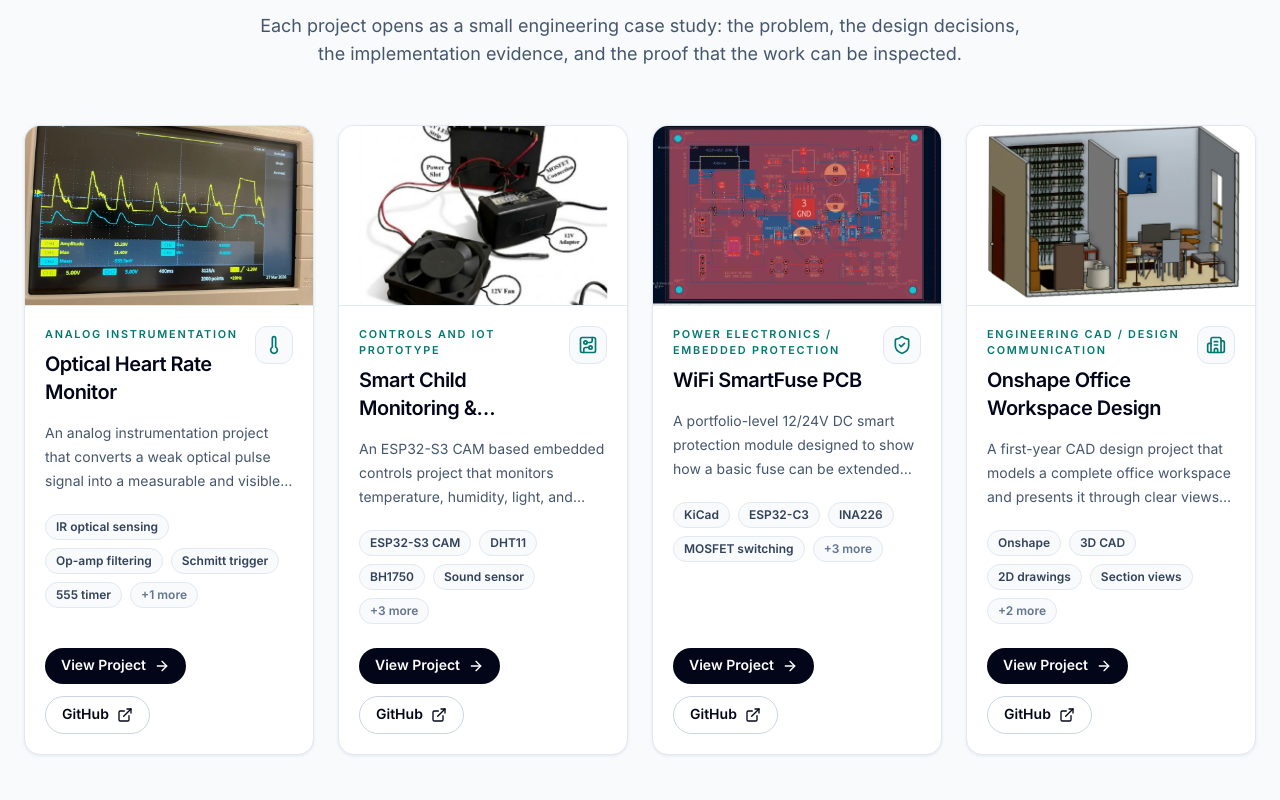
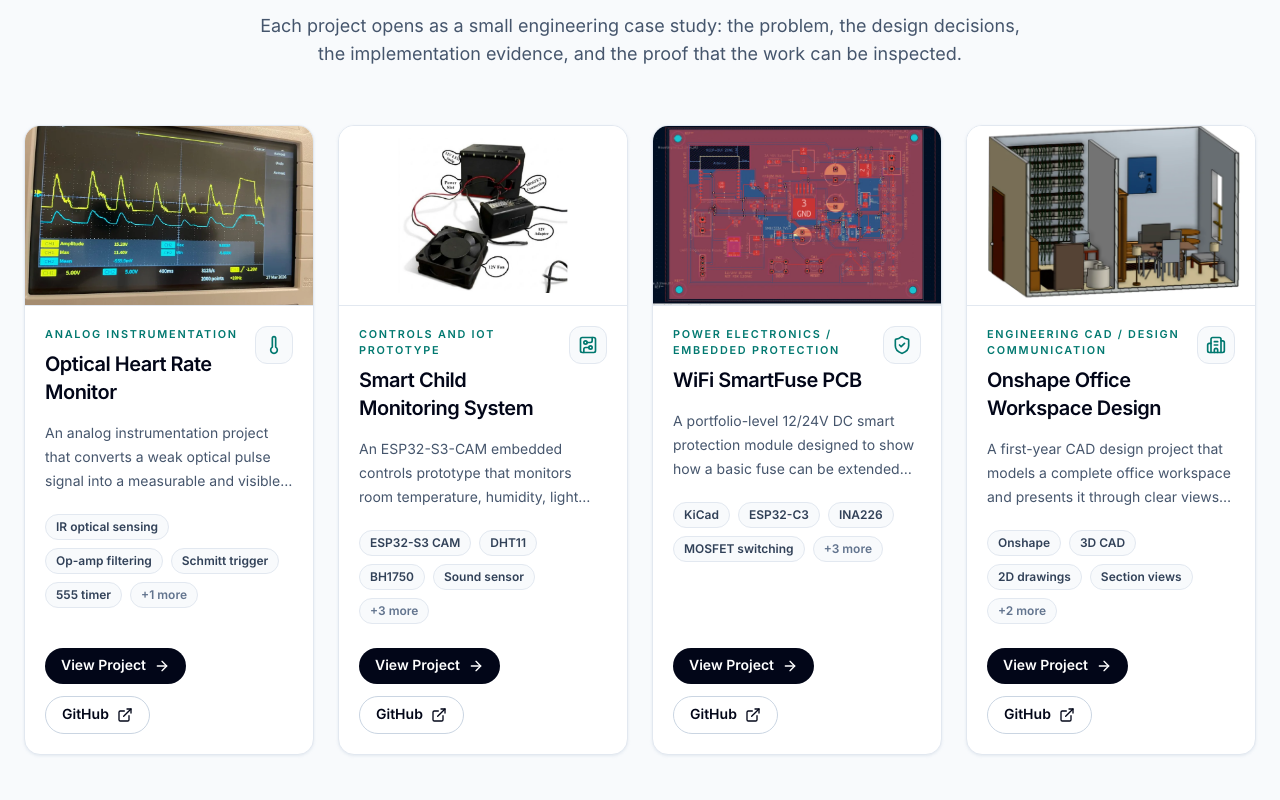
Before and after one commit to naman8857/naman8857.github.io, a Next.js app: page / in a window 1280 px wide. Shown: the part 4260-5060 px from the top of the page. Built offline with nearby package versions, Linux system fonts and the light colour scheme.

Commit message:
Polish child monitoring project page and tile layout

```diff
--- a/app/projects/[slug]/page.tsx
+++ b/app/projects/[slug]/page.tsx
@@ -21,6 +21,8 @@ export default async function ProjectDetailPage({
   }
 
   const Icon = project.icon;
+  const heroImageClassName = project.imageFit === 'contain' ? 'object-contain p-4' : 'object-cover';
+  const hasThreeProofImages = project.gallery.length === 3;
 
   return (
     <main className="min-h-screen overflow-x-hidden bg-slate-50 text-slate-950">
@@ -74,13 +76,13 @@ export default async function ProjectDetailPage({
             </div>
 
             <div className="overflow-hidden rounded-2xl border border-slate-200 bg-white shadow-xl shadow-slate-200/80">
-              <div className="relative aspect-[16/10] bg-slate-100">
+              <div className="relative aspect-[16/10] bg-white">
                 <Image
                   src={project.image}
                   alt={`${project.title} main project image`}
                   fill
                   priority
-                  className="object-cover"
+                  className={heroImageClassName}
                   sizes="(max-width: 1024px) 100vw, 50vw"
                 />
               </div>
@@ -143,19 +145,21 @@ export default async function ProjectDetailPage({
               ) : null}
             </div>
 
-            <div className="grid gap-4 md:grid-cols-3">
+            <div className={hasThreeProofImages ? 'grid gap-4 md:grid-cols-2' : 'grid gap-4 md:grid-cols-3'}>
               {project.gallery.map((item, index) => (
                 <figure
                   key={item.src}
-                  className={index === 0 ? 'md:col-span-3 overflow-hidden rounded-xl border border-slate-200 bg-slate-50' : 'overflow-hidden rounded-xl border border-slate-200 bg-slate-50'}
+                  className={index === 0
+                    ? `${hasThreeProofImages ? 'md:col-span-2' : 'md:col-span-3'} overflow-hidden rounded-xl border border-slate-200 bg-white`
+                    : 'overflow-hidden rounded-xl border border-slate-200 bg-white'}
                 >
-                  <div className={index === 0 ? 'relative aspect-[16/9]' : 'relative aspect-[4/3]'}>
+                  <div className={index === 0 || hasThreeProofImages ? 'relative aspect-[16/9]' : 'relative aspect-[4/3]'}>
                     <Image
                       src={item.src}
                       alt={item.alt}
                       fill
                       className="object-contain"
-                      sizes={index === 0 ? '(max-width: 1024px) 100vw, 820px' : '(max-width: 1024px) 100vw, 260px'}
+                      sizes={index === 0 ? '(max-width: 1024px) 100vw, 820px' : hasThreeProofImages ? '(max-width: 1024px) 100vw, 420px' : '(max-width: 1024px) 100vw, 260px'}
                     />
                   </div>
                   <figcaption className="border-t border-slate-200 bg-white px-4 py-3 text-xs font-semibold text-slate-600">
--- a/components/ProjectTile.tsx
+++ b/components/ProjectTile.tsx
@@ -5,18 +5,22 @@ import type { Project } from '@/data/projects';
 
 export function ProjectTile({ project }: { project: Project }) {
   const Icon = project.icon;
+  const displayTitle = project.cardTitle ?? project.title;
+  const imageClassName = project.imageFit === 'contain'
+    ? 'object-contain p-3 transition duration-500 group-hover:scale-[1.03]'
+    : 'object-cover transition duration-500 group-hover:scale-[1.03]';
   const visibleTools = project.tools.slice(0, 4);
   const extraToolCount = project.tools.length - visibleTools.length;
 
   return (
-    <article className="group flex h-full min-h-[500px] flex-col overflow-hidden rounded-2xl border border-slate-200 bg-white shadow-sm shadow-slate-200/80 transition duration-300 hover:-translate-y-1 hover:border-teal-200 hover:shadow-xl hover:shadow-slate-200/90">
+    <article className="group flex h-full min-h-[520px] flex-col overflow-hidden rounded-2xl border border-slate-200 bg-white shadow-sm shadow-slate-200/80 transition duration-300 hover:-translate-y-1 hover:border-teal-200 hover:shadow-xl hover:shadow-slate-200/90">
       <Link href={`/projects/${project.slug}`} className="block" aria-label={`View ${project.title}`}>
-        <div className="relative aspect-[16/10] overflow-hidden border-b border-slate-200 bg-slate-100">
+        <div className="relative aspect-[16/10] overflow-hidden border-b border-slate-200 bg-white">
           <Image
             src={project.image}
             alt={`${project.title} project preview`}
             fill
-            className="object-cover transition duration-500 group-hover:scale-[1.03]"
+            className={imageClassName}
             sizes="(max-width: 768px) 100vw, (max-width: 1280px) 50vw, 25vw"
           />
         </div>
@@ -28,8 +32,8 @@ export function ProjectTile({ project }: { project: Project }) {
             <p className="mb-2 text-[0.68rem] font-semibold uppercase tracking-[0.16em] text-teal-700">
               {project.category}
             </p>
-            <h3 className="line-clamp-2 text-xl font-semibold tracking-tight text-slate-950">
-              {project.title}
+            <h3 className="line-clamp-3 text-xl font-semibold tracking-tight text-slate-950">
+              {displayTitle}
             </h3>
           </div>
           <div className="shrink-0 rounded-xl border border-slate-200 bg-slate-50 p-2 text-teal-700">
--- a/data/projects.ts
+++ b/data/projects.ts
@@ -9,6 +9,7 @@ import {
 export type Project = {
   slug: string;
   title: string;
+  cardTitle?: string;
   category: string;
   summary: string;
   problem: string;
@@ -18,6 +19,7 @@ export type Project = {
   icon: LucideIcon;
   repoUrl: string;
   image: string;
+  imageFit?: 'cover' | 'contain';
   gallery: {
     src: string;
     alt: string;
@@ -74,19 +76,21 @@ export const projects: Project[] = [
   {
     slug: 'smart-child-monitoring-system',
     title: 'Smart Child Monitoring & Comfort Control System',
+    cardTitle: 'Smart Child Monitoring System',
     category: 'Controls and IoT Prototype',
     summary:
-      'An ESP32-S3 CAM based embedded controls project that monitors temperature, humidity, light, and sound, then presents the readings through a browser dashboard while switching low-voltage comfort outputs. The prototype demonstrates the full electrical engineering path from sensor input, regulated power, fused protection, MOSFET output control, enclosure wiring, and C++ web-based monitoring.',
+      'An ESP32-S3-CAM embedded controls prototype that monitors room temperature, humidity, light level, and sound, then displays live readings on a local C++ web dashboard while controlling 12V comfort outputs. The project presents a complete sensor-to-action system: low-voltage power conversion, fuse protection, MOSFET load switching, labeled wiring, enclosure integration, and browser-based monitoring.',
     problem:
-      'A child comfort-monitoring system needs more than a single sensor reading. It must collect room conditions, keep the low-voltage electronics powered safely, switch practical loads such as a fan and LED strip, and give the caregiver a clear interface to understand the status. The challenge was to combine sensing, power conversion, output switching, physical packaging, and dashboard visibility into one working prototype.',
+      'A useful comfort-monitoring prototype cannot stop at one sensor value. It needs to read multiple environmental conditions, keep the low-voltage electronics protected and regulated, switch real 12V loads, and present the system status in a way that can be inspected during a demonstration. The engineering challenge was to connect sensing, power, control, protection, packaging, and user interface into one working prototype instead of leaving them as separate parts.',
     built:
-      'Built a low-voltage ESP32-S3 CAM prototype with DHT11 temperature/humidity sensing, BH1750 light measurement, analog sound sensing, LED indicators, buzzer output, a 12V fan output, 12V LED strip output, buck conversion from 12V to 5V, inline fuse protection, capacitor filtering, MOSFET driver circuits, and a browser-accessible dashboard written through the embedded C++/Arduino environment. The final hardware was packaged in a small enclosure with labeled power, fan, LED strip, MOSFET, and adapter connections so the project could be demonstrated as a complete sensor-to-action system.',
+      'Built a low-voltage ESP32-S3-CAM prototype using a DHT11 temperature/humidity sensor, BH1750 light sensor, analog sound sensor, LED indicators, buzzer output, 12V fan output, and 12V LED strip output. The hardware includes a barrel-jack input, inline fuse, 470 uF filtering capacitor, buck conversion from 12V to 5V, MOSFET driver stages for output switching, and labeled enclosure wiring. I also created a local browser dashboard in embedded C++/Arduino logic so the prototype could show live readings, AUTO/MANUAL mode, cry-alert state, fan/light status, and manual output controls.',
     tools: ['ESP32-S3 CAM', 'DHT11', 'BH1750', 'Sound sensor', 'MOSFET drivers', 'Embedded C/C++', 'Web dashboard'],
     impact:
-      'This project shows practical embedded control work: reading multiple sensors, conditioning power, protecting the input, switching 12V outputs, packaging the electronics, and building a simple human-facing dashboard. It connects electrical design with real-world usability because the prototype is not only wired, but also observable, controllable, and explainable from the hardware layer to the web interface.',
+      'This project demonstrates practical embedded controls work in a form that can be inspected: sensor inputs, regulated power rails, input protection, MOSFET-switched loads, physical wiring, enclosure-level connections, and a live dashboard. It shows that the design is not only a software demo or a wiring photo; it is an end-to-end controls prototype where the hardware layer, control logic, and user interface are connected and explainable.',
     icon: CircuitBoard,
     repoUrl: 'https://github.com/naman8857/Child-Monitoring-Project-ECE-5000',
     image: '/images/portfolio/child-final-prototype.webp',
+    imageFit: 'contain',
     gallery: [
       {
         src: '/images/portfolio/child-inside-circuitry.webp',
@@ -96,20 +100,20 @@ export const projects: Project[] = [
       {
         src: '/images/portfolio/child-circuit-schematic.webp',
         alt: 'Circuit schematic for the smart child monitoring system showing 12V input, buck converter, sensors, ESP32-S3 CAM, MOSFET drivers, fan, LED strip, buzzer, and LEDs',
-        label: 'Complete circuit schematic',
+        label: 'Circuit schematic and electrical architecture',
       },
       {
         src: '/images/portfolio/child-web-dashboard.webp',
         alt: 'Browser dashboard for the smart child monitoring system showing temperature, humidity, light, sound, auto/manual mode, fan control, light control, and alert reset',
-        label: 'C++ web dashboard and live controls',
+        label: 'Embedded C++ web dashboard and live controls',
       },
     ],
     docUrl: '/documents/child-brochure',
     docLabel: 'View Brochure',
     highlights: [
-      'Integrated environmental sensing, low-voltage power conversion, fuse protection, MOSFET output switching, and enclosure wiring into one prototype.',
-      'Used embedded C++/Arduino logic to publish a local web dashboard for live readings, mode status, fan/light control, and alert reset.',
-      'Documented the prototype with labeled hardware photos, schematic architecture, and dashboard evidence so the design can be reviewed like an engineering case study.',
+      'Integrated environmental sensing, low-voltage power conversion, inline fuse protection, MOSFET output switching, and enclosure wiring into one prototype.',
+      'Used embedded C++/Arduino logic to publish a local web dashboard for live readings, operating mode, fan/light status, manual controls, and alert reset.',
+      'Documented the build with final prototype photos, internal wiring, schematic evidence, and dashboard proof so the design can be reviewed like an engineering case study.',
     ],
   },
   {
```
